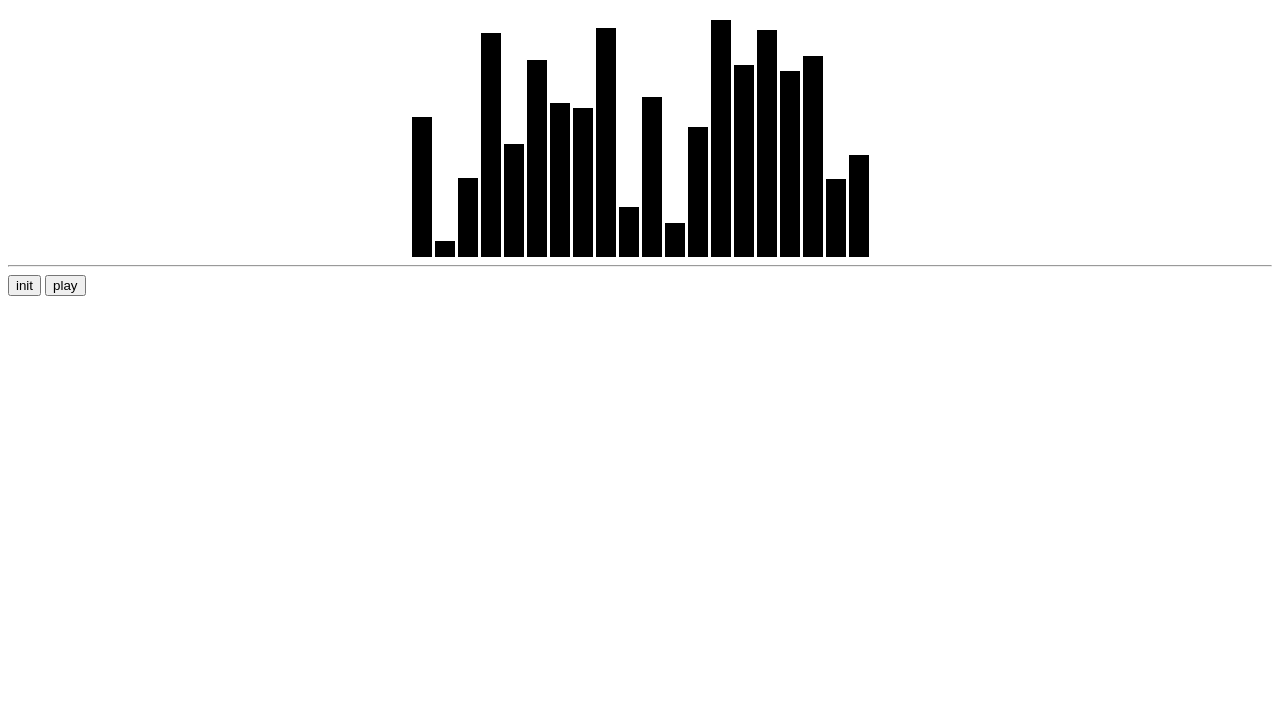
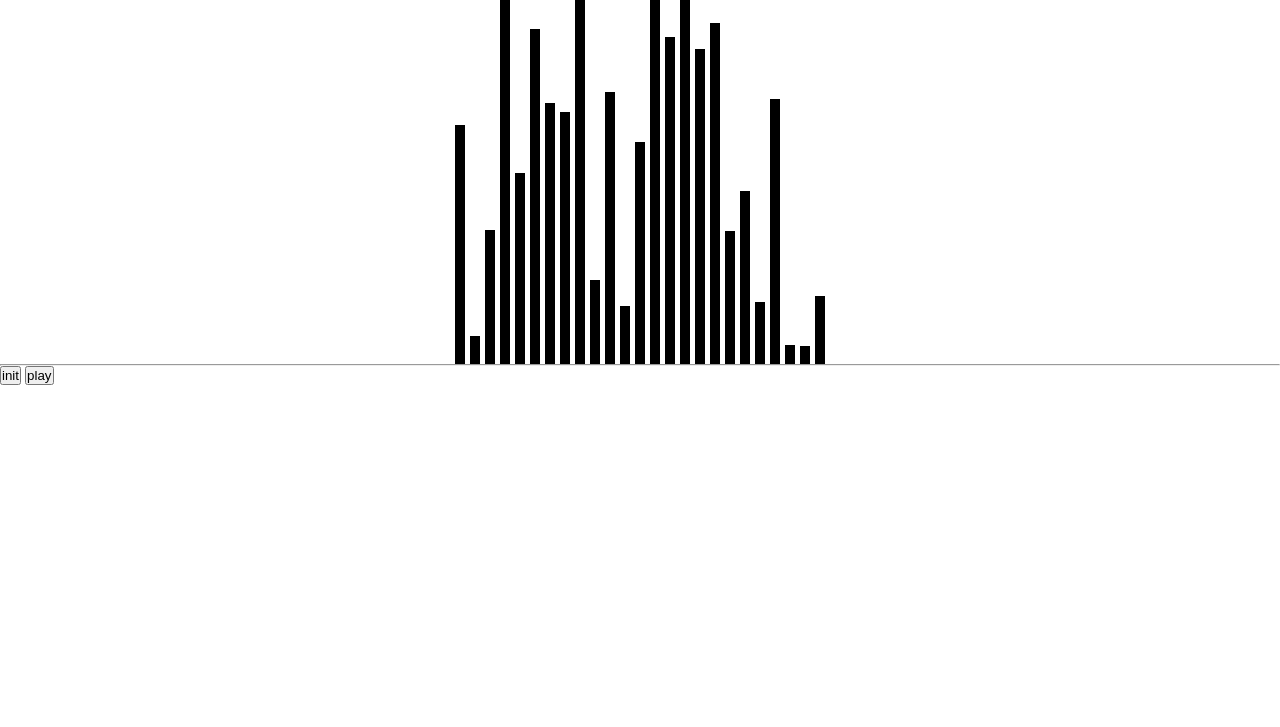
Before and after one commit to Aashu47/SortingVisualizerProject, a plain HTML site: page index.html in a window 1280 px wide. Shown: the part 73-800 px from the top of the page. Drawn offline with Linux system fonts and the light colour scheme.

Commit message:
updated file

```diff
--- a/script.js
+++ b/script.js
@@ -1,5 +1,5 @@
 
-const  n=20;
+const  n=25;
 const array=[];
 
 init();
@@ -83,7 +83,7 @@ function showBars(move){
     container.innerHTML = "";
     for(let i=0; i<array.length; i++){
         const bar =document.createElement("div");
-        bar.style.height = array[i]*100+"%";
+        bar.style.height = array[i]*170+"%";
         bar.classList.add("bar");
 
         if(move && move.indices.includes(i)){
--- a/style.css
+++ b/style.css
@@ -1,12 +1,21 @@
+*{
+    margin: 0;
+    padding: 0;
+    box-sizing: border-box;
+}
+
+
 #container{
+    margin-top: 150px;
     height:250px;
     display: flex;
     justify-content: center;
     align-items: flex-end;
-    gap:3px;
+    gap:5px;
+
 }
 
 .bar{
     background-color: black;
-    width:20px;
+    width:10px;
 }
```
